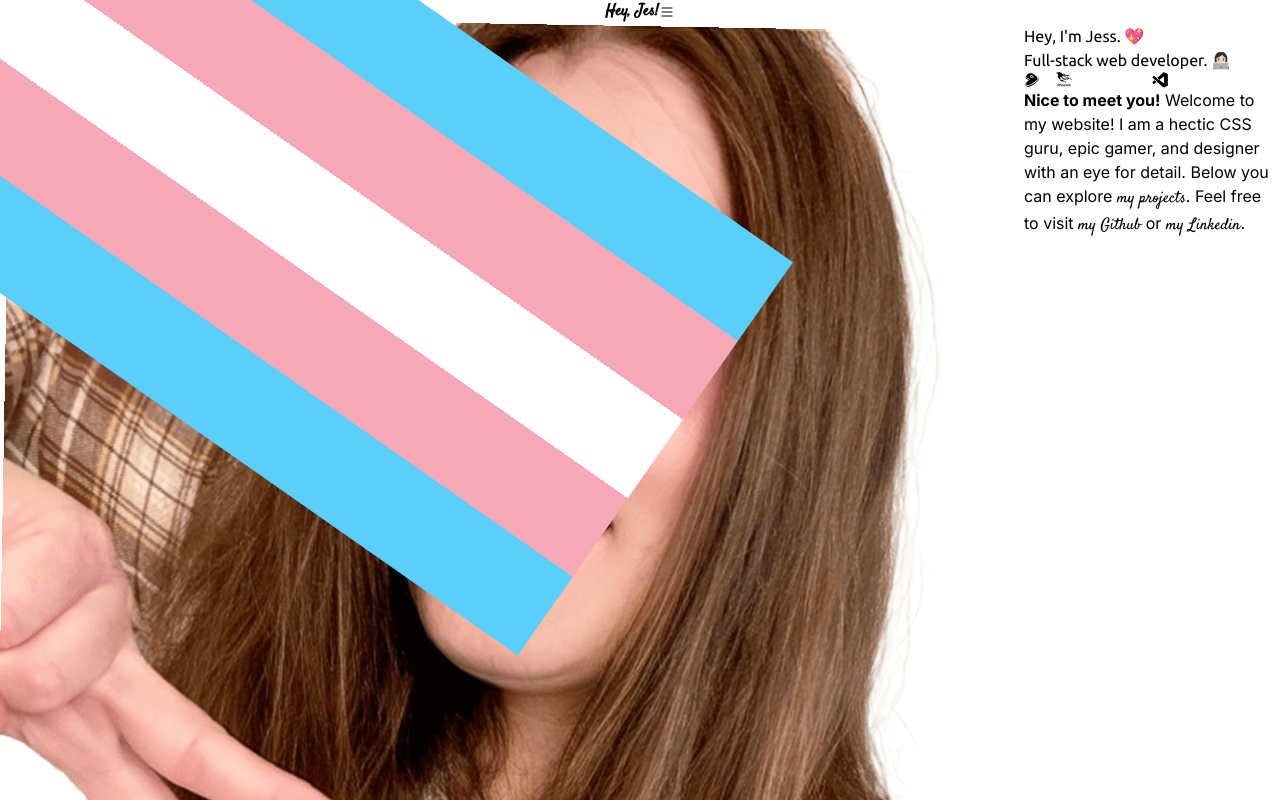
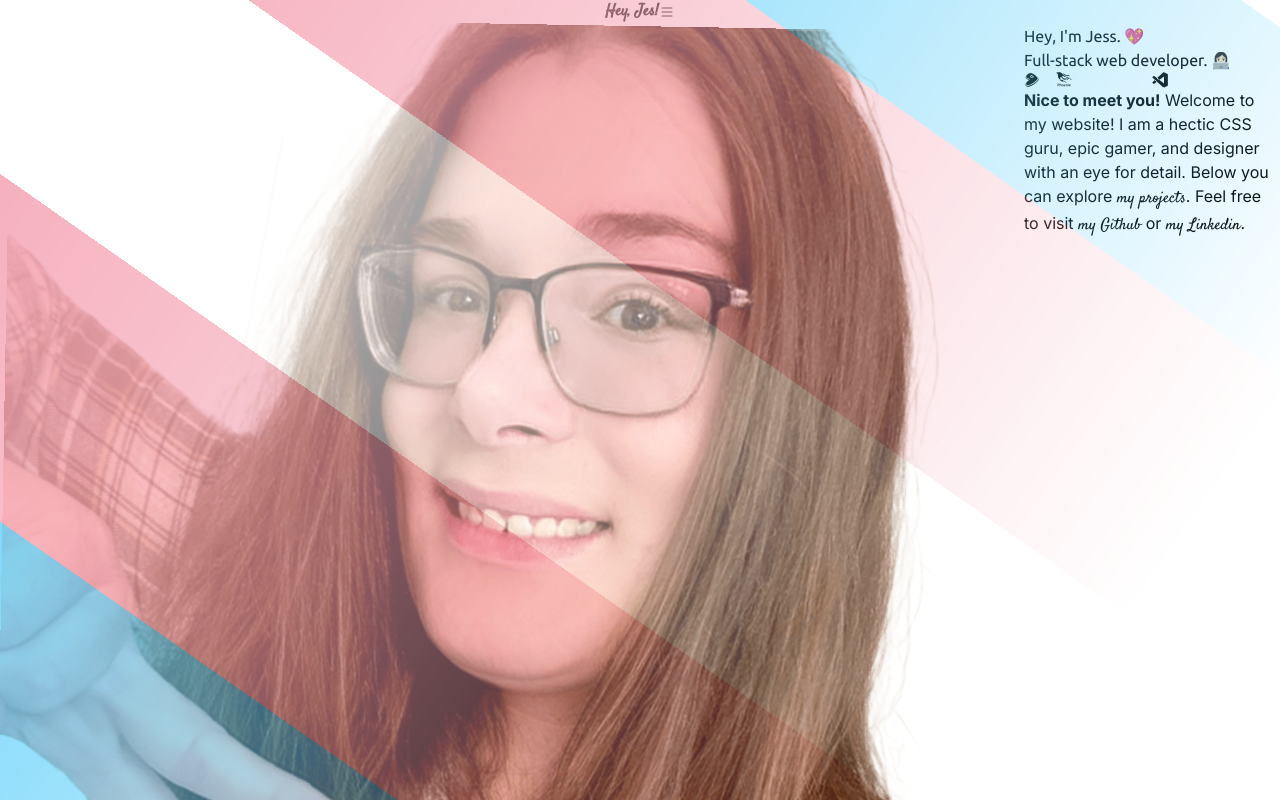
Before and after one commit to JoshuaSand0val/joshuasand0val.github.io, a React (Vite) app: page / in a window 1280 px wide. Shown: the top 800 px of the page. Built offline with nearby package versions, Linux system fonts and the light colour scheme.

Commit message:
Improved flag gradient design.

```diff
--- a/src/App.module.css
+++ b/src/App.module.css
@@ -32,6 +32,9 @@
 		background-size:  var(--medium-size) var(--medium-size);
 	}
 	&::after {
+		display: block;
+		width: min(100vi, var(--large-container));
+		height: var(--small-container);
 		background-image: linear-gradient(
 			#5BCEFA 0% 20%,
 			#F5A9B8 20% 40%,
@@ -39,12 +42,13 @@
 			#F5A9B8 60% 80%,
 			#5BCEFA 80% 100%
 		);
-		background-size: 100vb 60vb;
-		background-position: top left;
-		transform: rotate(35deg) translateY(-30vb);
+		background-size: 100% 100%;
+		mask-mode: alpha;
+		mask-image: linear-gradient(to right, black, transparent);
+		mask-size: 100% 100%;
+		transform: rotate(35deg) translateY(-50%);
 		transform-origin: top left;
-		opacity: var(--2x-low-opacity);
-		filter: var(--2x-heavy-blur);
+		opacity: var(--x-low-opacity);
 	}
 }
 
--- a/src/pages/Homepage.module.css
+++ b/src/pages/Homepage.module.css
@@ -11,7 +11,7 @@
 	width: min(35cqi, var(--x-small-container));
 	background-color: var(--primary-50-800);
 	background-color: oklch(from var(--primary-50-800) l c h / var(--low-opacity));
-	border-radius: var(--2x-small-size);
+	border-radius: var(--small-size);
 	border: 1px var(--border-style) var(--primary-300-500);
 	margin-block-start: var(--3x-small-size);
 	margin-block-end: clamp(var(--x-small-size), var(--responsive-size), var(--large-size));
```
Also changed, not shown: public/opengraph.png.
